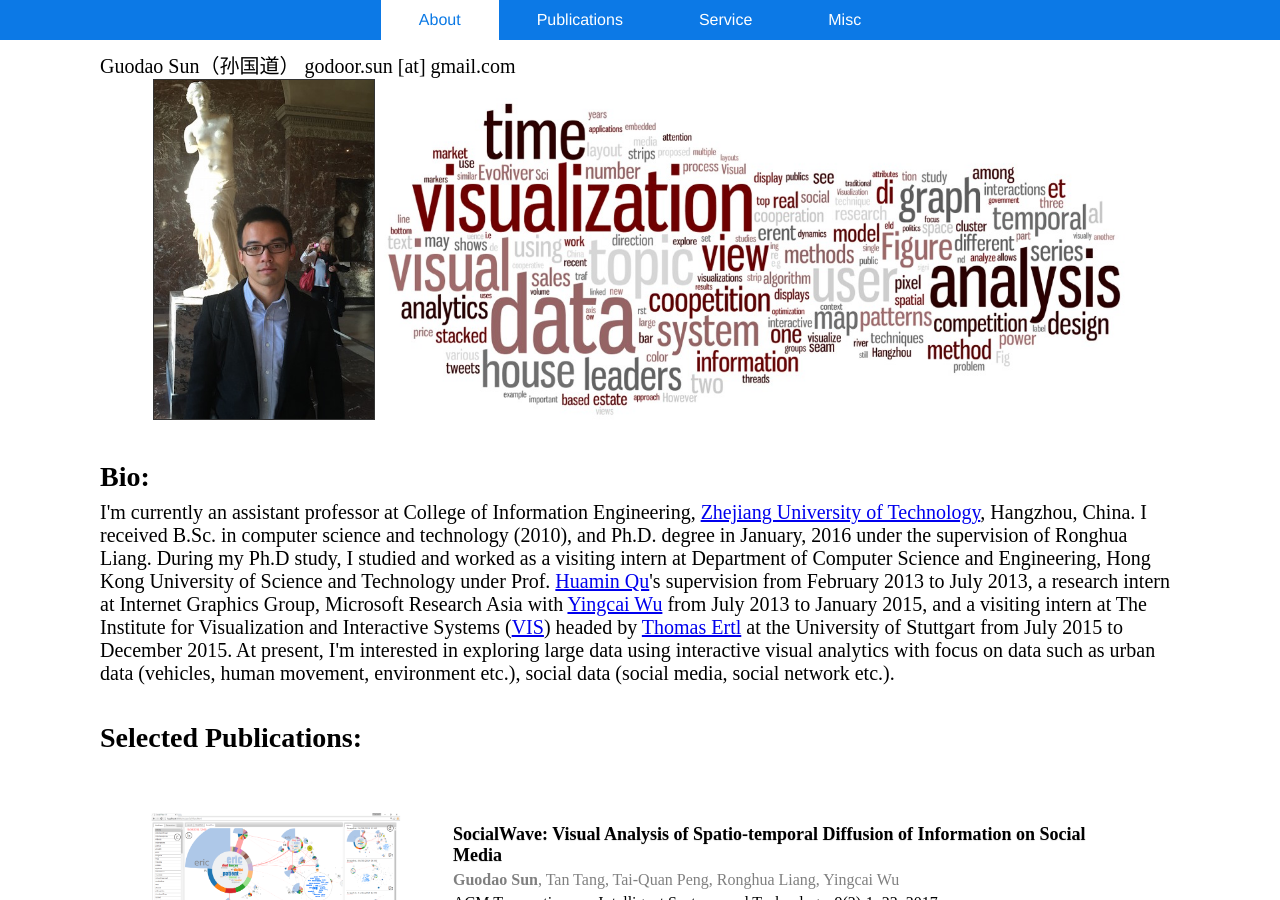
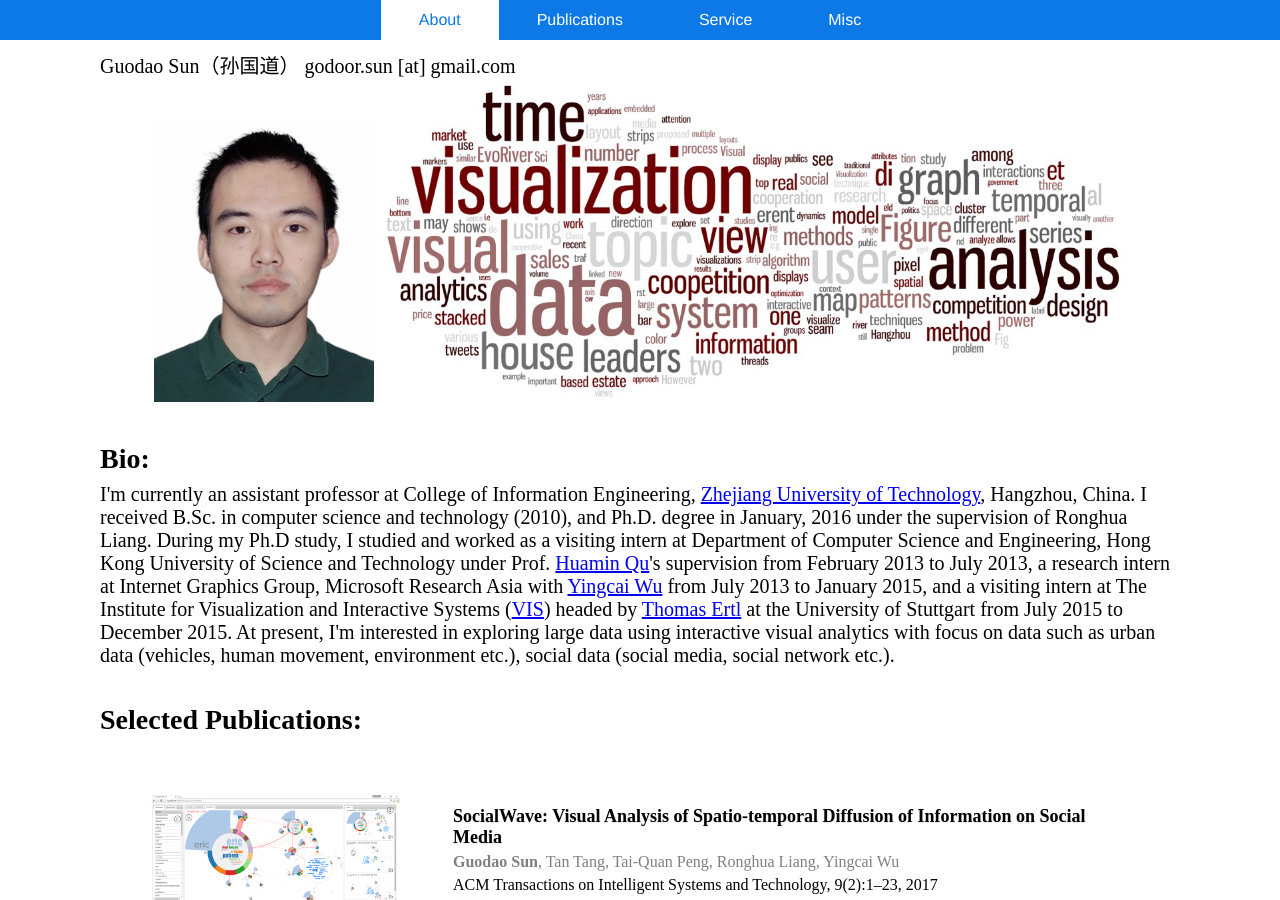
Before and after one commit to godoorsun/godoorsun.github.io, a Jekyll site: the page index.html, which Jekyll copies as it is, in a window 1280 px wide and 900 px high. Built offline with Jekyll 4.4.1, drawn with Linux system fonts in a browser that asks for light colours; comment, search, counter and statistics services are not loaded.

Commit message:
update portrait.

```diff
--- a/index.html
+++ b/index.html
@@ -28,12 +28,17 @@
 
     function onHover()
     {
-        $("#myself").attr('src', 'assets/homepage_images/guodao3.jpg');
+        $("#myself").attr('src', 'assets/homepage_images/guodao4.jpg');
+        $("#myself").attr('width', '220px');
+        $("#myself").attr('height', '283px');
+        //1.54
     }
 
     function offHover()
     {
         $("#myself").attr('src', 'assets/homepage_images/guodao.png');
+        $("#myself").attr('width', '220px');
+        $("#myself").attr('height', '283px');
     }
 
     </script>
@@ -89,7 +94,7 @@
         </div>
 
         <div class="portrait">
-        <img id="myself" src="assets/homepage_images/guodao.png" width="220px"  height="339px"  style=' border:1.5px solid #333333' onmouseover="onHover();" onmouseout="offHover();" >
+        <img id="myself" src="assets/homepage_images/guodao.png" width="220px"  height="283px"    onmouseover="onHover();" onmouseout="offHover();" >
         <img src="assets/homepage_images/vis_of_my_papers.jpg" width="748px"
         height="322px" style="margin-top:1px" alt="Word cloud of my papers until 2014" title="Word cloud of my papers until 2014" >
         </div>
```
Also changed, not shown: assets/homepage_images/guodao.png, assets/homepage_images/guodao1.png (added), assets/homepage_images/guodao4.jpg (added).
